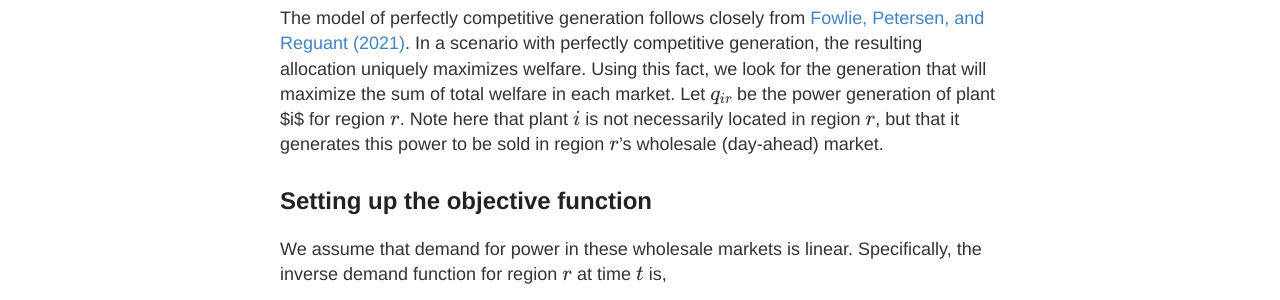
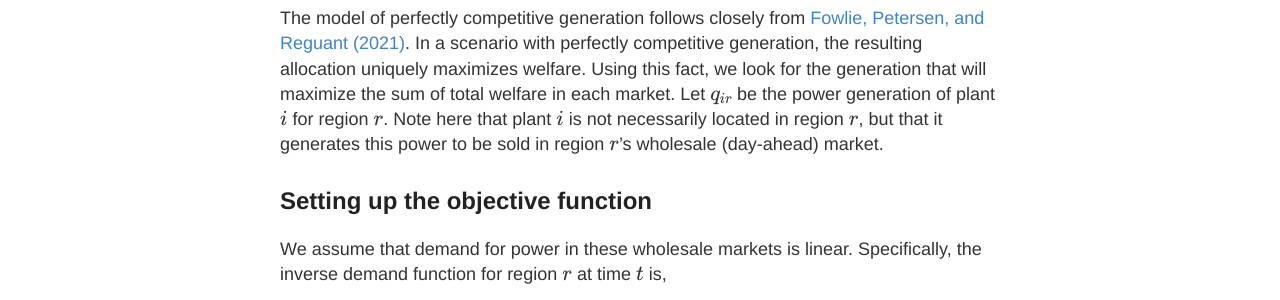
Before and after one commit to EAPerry/carbon-incomplete-imperfect, a Jekyll site: the page built from _posts/2022-04-01-CompetitveMarket.md, in a window 1280 px wide. Shown: the part 264-564 px from the top of the page. Built offline with Jekyll 4.4.1, drawn with Linux system fonts in a browser that asks for light colours; formulas are drawn with MathJax 3.

```diff
--- a/_posts/2022-04-01-CompetitveMarket.md
+++ b/_posts/2022-04-01-CompetitveMarket.md
@@ -4,7 +4,7 @@ title: A Model of Competitive Generation
 published: true
 ---
 
-The model of perfectly competitive generation follows closely from [Fowlie, Petersen, and Reguant (2021)](https://www.aeaweb.org/articles?id=10.1257/pandp.20211073). In a scenario with perfectly competitive generation, the resulting allocation uniquely maximizes welfare. Using this fact, we look for the generation that will maximize the sum of total welfare in each market. Let $$q_{ir}$$ be the power generation of plant $i$ for region $$r$$. Note here that plant $$i$$ is not necessarily located in region $$r$$, but that it generates this power to be sold in region $$r$$’s wholesale (day-ahead) market.
+The model of perfectly competitive generation follows closely from [Fowlie, Petersen, and Reguant (2021)](https://www.aeaweb.org/articles?id=10.1257/pandp.20211073). In a scenario with perfectly competitive generation, the resulting allocation uniquely maximizes welfare. Using this fact, we look for the generation that will maximize the sum of total welfare in each market. Let $$q_{ir}$$ be the power generation of plant $$i$$ for region $$r$$. Note here that plant $$i$$ is not necessarily located in region $$r$$, but that it generates this power to be sold in region $$r$$’s wholesale (day-ahead) market.
 
 ## Setting up the objective function
 
```
